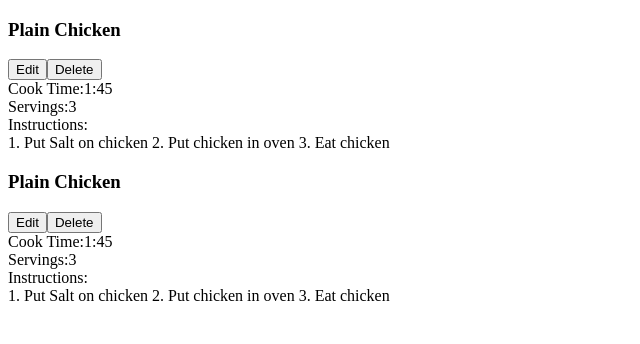
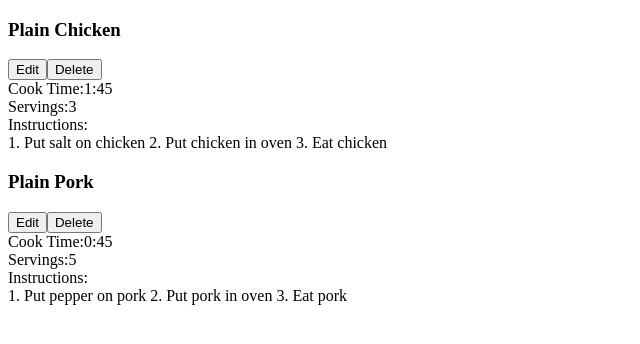
Before and after one commit to SamsonChoo/Cooking-With-React, a React (Create React App) app: page / in a window 1280 px wide. Shown: the top 344 px of the page, without its empty margins (0-640 px from the left). Built offline with nearby package versions, Linux system fonts and the light colour scheme.

Commit message:
Build recipe component

```diff
--- a/src/App.tsx
+++ b/src/App.tsx
@@ -1,7 +1,33 @@
 import RecipeList from "./RecipeList";
 
+interface IRecipe {
+  id: number;
+  name: string;
+  servings: number;
+  cookTime: string;
+  instructions: string;
+}
+
+const sampleRecipes: IRecipe[] = [
+  {
+    id: 1,
+    name: "Plain Chicken",
+    servings: 3,
+    cookTime: "1:45",
+    instructions:
+      "1. Put salt on chicken\n2. Put chicken in oven\n3. Eat chicken",
+  },
+  {
+    id: 2,
+    name: "Plain Pork",
+    servings: 5,
+    cookTime: "0:45",
+    instructions: "1. Put pepper on pork\n2. Put pork in oven\n3. Eat pork",
+  },
+];
+
 function App() {
-  return <RecipeList />;
+  return <RecipeList recipes={sampleRecipes} />;
 }
 
 export default App;
--- a/src/Recipe.tsx
+++ b/src/Recipe.tsx
@@ -1,8 +1,16 @@
-export default function Recipe() {
+interface Props {
+  name: string;
+  servings: number;
+  cookTime: string;
+  instructions: string;
+}
+
+export default function Recipe(props: Props) {
+  const { name, servings, cookTime, instructions } = props;
   return (
     <div>
       <div>
-        <h3>Plain Chicken</h3>
+        <h3>{name}</h3>
         <div>
           <button type="button">Edit</button>
           <button type="button">Delete</button>
@@ -10,15 +18,15 @@ export default function Recipe() {
       </div>
       <div>
         <span>Cook Time:</span>
-        <span>1:45</span>
+        <span>{cookTime}</span>
       </div>
       <div>
         <span>Servings:</span>
-        <span>3</span>
+        <span>{servings}</span>
       </div>
       <div>
         <span>Instructions:</span>
-        <div>1. Put Salt on chicken 2. Put chicken in oven 3. Eat chicken</div>
+        <div>{instructions}</div>
       </div>
     </div>
   );
--- a/src/RecipeList.tsx
+++ b/src/RecipeList.tsx
@@ -1,10 +1,30 @@
 import Recipe from "./Recipe";
 
-export default function RecipeList() {
+interface IRecipe {
+  id: number;
+  name: string;
+  servings: number;
+  cookTime: string;
+  instructions: string;
+}
+
+interface Props {
+  recipes: IRecipe[];
+}
+
+export default function RecipeList(props: Props) {
+  const { recipes } = props;
   return (
-    <>
-      <Recipe />
-      <Recipe />
-    </>
+    <div>
+      {recipes.map((recipe) => (
+        <Recipe
+          key={recipe.id}
+          name={recipe.name}
+          servings={recipe.servings}
+          cookTime={recipe.cookTime}
+          instructions={recipe.instructions}
+        />
+      ))}
+    </div>
   );
 }
```
